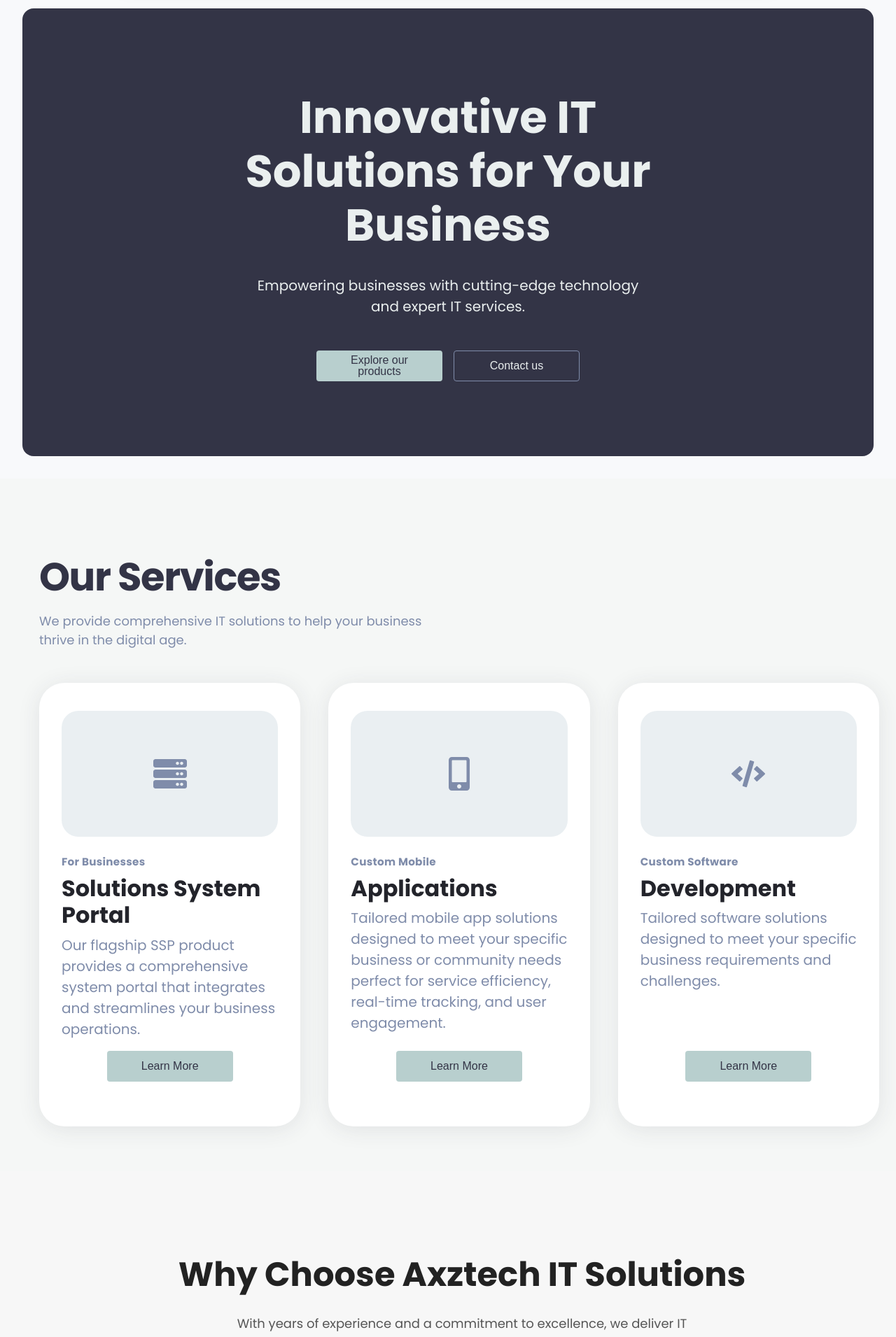
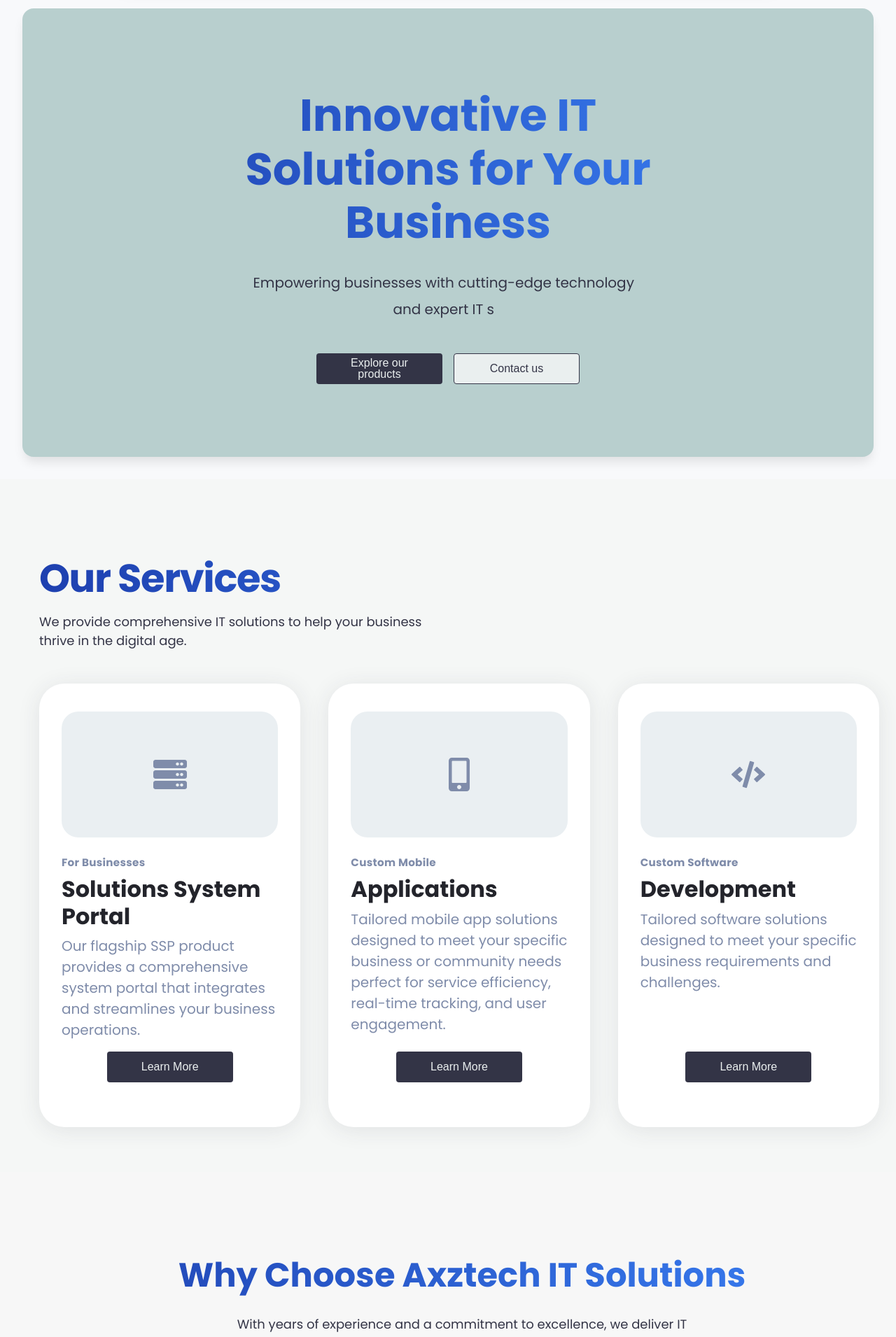
Before and after one commit to codeyatoh/Axztech-IT-Solution-FINAL-WEBSITE, a React (Vite) app: page / in a window 1280 px wide. Shown: the part 100-2011 px from the top of the page at 70% size. Built offline with nearby package versions, Linux system fonts and the light colour scheme.

Commit message:
Typewriter animation improvements, consistent hero/about/footer backgrounds, and button color logic update

```diff
--- a/src/common/button/button.module.css
+++ b/src/common/button/button.module.css
@@ -16,24 +16,26 @@
 }
 .primaryButton {
     composes: defaultButton;
-    background-color: #B8CFCE;
-    color: #333446;
+    background-color: #333446;
+    color: #EAEFEF;
     border: none;
 }
 .primaryButton:hover {
     background-color: #EAEFEF;
+    color: #333446;
 }
 .secondaryButton {
     composes: defaultButton;
-    background-color: transparent;
-    color: #EAEFEF;
-    border: 1px solid #7F8CAA;
+    background-color: #EAEFEF;
+    color: #333446;
+    border: 1px solid #333446;
     display: flex;
     align-items: center;
     justify-content: center;
 }
 .secondaryButton:hover {
-    background-color: rgba(184, 207, 206, 0.1);
+    background-color: #333446;
+    color: #EAEFEF;
 }
 @media (max-width: 768px) {
     .defaultButton {
--- a/src/pages/aboutUs/about/about.module.css
+++ b/src/pages/aboutUs/about/about.module.css
@@ -9,12 +9,15 @@
 
 .aboutBg {
   width: 100%;
-  background-color: #333446;
+  background-color: #B8CFCE;
   border-radius: 1rem;
   box-sizing: border-box;
   padding: 5rem 0;
   margin: 0;
   min-height: 80vh;
+  backdrop-filter: blur(12px);
+  -webkit-backdrop-filter: blur(12px);
+  box-shadow: 0 10px 15px -3px rgba(0, 0, 0, 0.1);
 }
 @media (min-width: 640px) {
   .aboutBg {
@@ -43,8 +46,12 @@
 }
 .heading h2 {
   font-size: 2.5rem;
-  color: #EAEFEF;
+  /* color: #EAEFEF; */
   font-weight: bold;
+  background: linear-gradient(90deg, #1e40af, #3b82f6);
+  -webkit-background-clip: text;
+  -webkit-text-fill-color: transparent;
+  background-clip: text;
 }
 .underline {
   height: 4px;
@@ -61,7 +68,7 @@
   font-size: 1.2rem;
   line-height: 1.6;
   margin-bottom: 3rem;
-  color: #EAEFEF;
+  color: #333446;
 }
 .features {
   display: flex;
--- a/src/pages/aboutUs/history/history.module.css
+++ b/src/pages/aboutUs/history/history.module.css
@@ -15,8 +15,12 @@
 }
 .heading h2 {
   font-size: 2.5rem;
-  color: #333446;
+  /* color: #333446; */
   font-weight: bold;
+  background: linear-gradient(90deg, #1e40af, #3b82f6);
+  -webkit-background-clip: text;
+  -webkit-text-fill-color: transparent;
+  background-clip: text;
 }
 .underline {
   height: 4px;
@@ -104,7 +108,7 @@
   font-size: 1rem;
 }
 .milestoneTextTop p {
-  color: #7F8CAA;
+  color: #333446;
   font-size: 0.85rem;
   line-height: 1.4;
 }
@@ -124,7 +128,7 @@
   font-size: 1rem;
 }
 .milestoneTextBottom p {
-  color: #7F8CAA;
+  color: #333446;
   font-size: 0.85rem;
   line-height: 1.4;
 }
--- a/src/pages/home/OurServices/OurServices.module.css
+++ b/src/pages/home/OurServices/OurServices.module.css
@@ -15,19 +15,23 @@
     font-weight: 700;
     margin-bottom: 0.5rem;
     letter-spacing: -0.025em;
-    color: #333446;
+    /* color: #333446; */
     line-height: 1.1;
+    background: linear-gradient(90deg, #1e40af, #3b82f6);
+    -webkit-background-clip: text;
+    -webkit-text-fill-color: transparent;
+    background-clip: text;
 }
 .subtitle {
     font-size: 2.5rem;
     font-weight: 400;
     margin-bottom: 2.5rem;
     letter-spacing: -0.025em;
-    color: #7F8CAA;
+    color: #333446;
 }
 .description {
     font-size: 1.125rem;
-    color: #7F8CAA;
+    color: #333446;
     margin-bottom: 3rem;
     max-width: 36rem;
 }
--- a/src/pages/home/WhyChoose/Whychoose.module.css
+++ b/src/pages/home/WhyChoose/Whychoose.module.css
@@ -7,15 +7,19 @@
 .whyChooseTitle {
     font-size: 48px;
     text-align: center;
-    color: #222;
+    /* color: #222; */
     font-weight: 600;
     margin-bottom: 20px;
+    background: linear-gradient(90deg, #1e40af, #3b82f6);
+    -webkit-background-clip: text;
+    -webkit-text-fill-color: transparent;
+    background-clip: text;
 }
 .whyChooseSubtitle {
     max-width: 700px;
     margin: 0 auto 60px;
     text-align: center;
-    color: #555;
+    color: #333446;
     font-size: 18px;
     line-height: 1.6;
 }
--- a/src/pages/home/hero/hero.jsx
+++ b/src/pages/home/hero/hero.jsx
@@ -1,7 +1,71 @@
-import React from 'react';
+import React, { useState, useEffect } from 'react';
 import styles from './Hero.module.css';
 import Button from '../../../common/button/button';
+const taglines = [
+  [
+    'Empowering businesses with cutting-edge technology',
+    'and expert IT services.'
+  ],
+  [
+    'Transform your workflow with innovative digital solutions.',
+    'Experience seamless integration and growth.'
+  ],
+  [
+    'Your trusted partner for IT excellence and growth.',
+    'Delivering results that matter.'
+  ]
+];
+
+const TYPING_SPEED = 60; // ms per character
+const PAUSE_DURATION = 1200; // ms to pause at end of each tagline
+
 const Hero = () => {
+  const [displayed, setDisplayed] = useState(['', '']);
+  const [taglineIdx, setTaglineIdx] = useState(0);
+  const [charIdx, setCharIdx] = useState([0, 0]);
+  const [isDeleting, setIsDeleting] = useState(false);
+  const [line, setLine] = useState(0);
+
+  useEffect(() => {
+    let timeout;
+    const current = taglines[taglineIdx];
+    if (!isDeleting && charIdx[line] < current[line].length) {
+      const newCharIdx = [...charIdx];
+      newCharIdx[line]++;
+      timeout = setTimeout(() => setCharIdx(newCharIdx), TYPING_SPEED);
+      const newDisplayed = [...displayed];
+      newDisplayed[line] = current[line].slice(0, newCharIdx[line]);
+      setDisplayed(newDisplayed);
+    } else if (!isDeleting && charIdx[line] === current[line].length) {
+      if (line === 0) {
+        timeout = setTimeout(() => setLine(1), 400);
+      } else {
+        timeout = setTimeout(() => setIsDeleting(true), PAUSE_DURATION);
+      }
+    } else if (isDeleting && charIdx[line] > 0) {
+      const newCharIdx = [...charIdx];
+      newCharIdx[line]--;
+      timeout = setTimeout(() => setCharIdx(newCharIdx), TYPING_SPEED / 2);
+      const newDisplayed = [...displayed];
+      newDisplayed[line] = current[line].slice(0, newCharIdx[line]);
+      setDisplayed(newDisplayed);
+    } else if (isDeleting && charIdx[line] === 0) {
+      if (line === 1) {
+        timeout = setTimeout(() => setLine(0), 200);
+      } else {
+        setIsDeleting(false);
+        setTaglineIdx((taglineIdx + 1) % taglines.length);
+      }
+    }
+    return () => clearTimeout(timeout);
+  }, [charIdx, isDeleting, taglineIdx, line]);
+
+  useEffect(() => {
+    setDisplayed(['', '']);
+    setCharIdx([0, 0]);
+    setLine(0);
+  }, [taglineIdx]);
+
   return (
     <div className={styles.heroOuter}>
       <div className={styles.heroBg}>
@@ -14,8 +78,9 @@
                 Business
         </h1>
         <div className={styles.heroTaglines}>
-                <p>Empowering businesses with cutting-edge technology<br />and expert IT services.</p>
-        </div>
+      <p>{displayed[0]}<span className={`${styles.cursor} ${line === 0 ? styles.blink : ''}`}>{line === 0 ? '|' : ''}</span></p>
+      <p>{displayed[1]}<span className={`${styles.cursor} ${line === 1 ? styles.blink : ''}`}>{line === 1 ? '|' : ''}</span></p>
+    </div>
         <div className={styles.buttonGroup}>
           <Button primary>Explore our products</Button>
           <Button secondary>Contact us</Button>
--- a/src/pages/home/hero/hero.module.css
+++ b/src/pages/home/hero/hero.module.css
@@ -9,11 +9,14 @@
 
 .heroBg {
     width: 100%;
-    background-color: #333446;
+    background-color: #B8CFCE;
     border-radius: 1rem;
     box-sizing: border-box;
     padding: 0;
     margin: 0;
+    backdrop-filter: blur(12px);
+    -webkit-backdrop-filter: blur(12px);
+    box-shadow: 0 10px 15px -3px rgba(0, 0, 0, 0.1);
 }
 @media (min-width: 640px) {
     .heroBg {
@@ -46,20 +49,24 @@
   .heroTitle {
     font-size: 4rem;
     font-weight: 700;
-    color: #EAEFEF;
+    /* color: #EAEFEF; */
     line-height: 1.2;
     margin-bottom: 2rem;
+    background: linear-gradient(90deg, #1e40af, #3b82f6);
+    -webkit-background-clip: text;
+    -webkit-text-fill-color: transparent;
+    background-clip: text;
   }
   .heroTaglines {
     margin-bottom: 3rem;
   }
   .heroTaglines p {
     font-size: 1.25rem;
-    color: #EAEFEF;
+    color: #333446;
     margin: 0.5rem 0;
   }
   .highlight {
-    color: #B8CFCE;
+    color: #333446;
     font-weight: 500;
   }
   .buttonGroup {
@@ -81,3 +88,14 @@
       align-items: center;
     }
   }
+.cursor {
+  display: inline-block;
+  width: 1ch;
+}
+.cursor.blink {
+  animation: blink 1s steps(1) infinite;
+}
+@keyframes blink {
+  0%, 50% { opacity: 1; }
+  51%, 100% { opacity: 0; }
+}
--- a/src/pages/home/ready/Ready.module.css
+++ b/src/pages/home/ready/Ready.module.css
@@ -49,7 +49,7 @@
   }
   .subtext {
     font-size: 18px;
-    color: #444;
+    color: #333446;
     margin-bottom: 40px;
     line-height: 1.6;
   }
@@ -86,12 +86,15 @@
 .title {
   font-size: 2.5rem;
   font-weight: 700;
-  color: #23242b;
   margin-bottom: 1rem;
+  background: linear-gradient(90deg, #1e40af, #3b82f6);
+  -webkit-background-clip: text;
+  -webkit-text-fill-color: transparent;
+  background-clip: text;
 }
 .subtitle {
   font-size: 1.2rem;
-  color: #7F8CAA;
+  color: #333446;
 }
 .section :global(button) {
   display: block;
```
